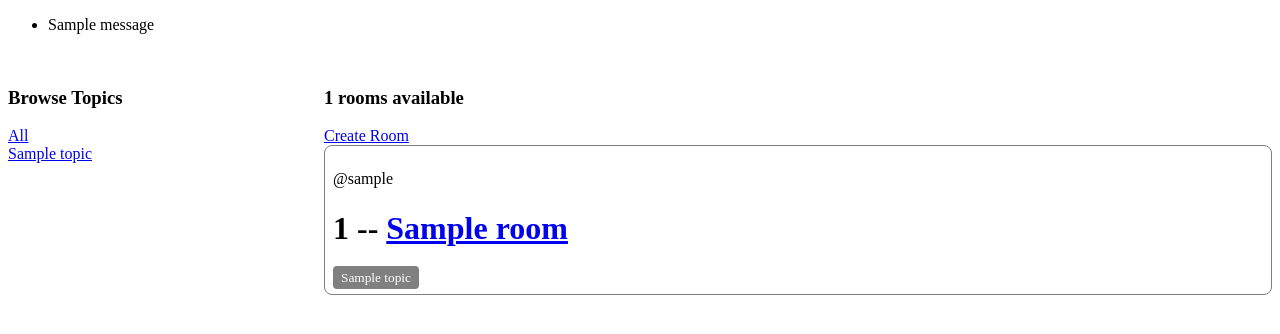
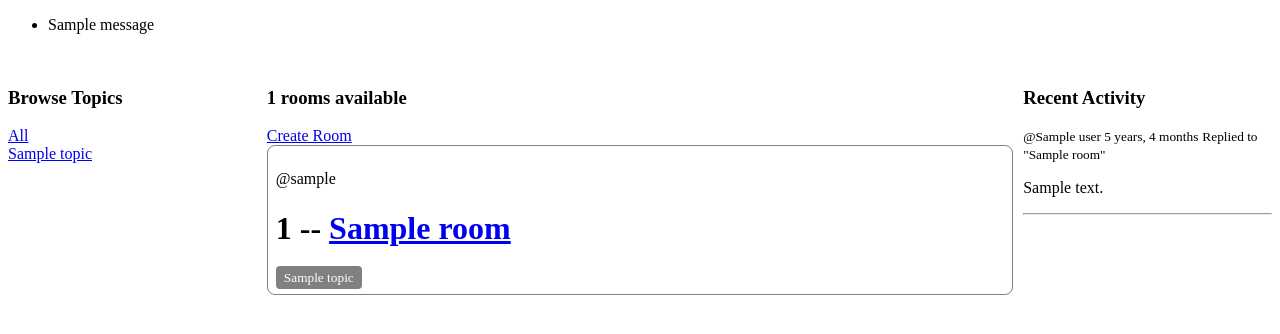
Before and after one commit to Abdul-Mannan-Qaderi/tech-hub, a Django app: template base/templates/base/home.html in a window 1280 px wide. Shown: the part 135-469 px from the top of the page. Run offline with Django 5.2, Linux system fonts and the light colour scheme; the template is opened without the code that fills it: most values are stand-ins (such as "Sample title", 1, 10 or a date in 2020); one stand-in notice (Sample message) is shown.

Commit message:
finish activity feed section

```diff
--- a/base/templates/base/home.html
+++ b/base/templates/base/home.html
@@ -2,7 +2,8 @@
 <style>
 	.home-container {
 		display: grid;
-		grid-template-columns: 1fr 3fr;
+		grid-template-columns: 1fr 3fr 1fr;
+		gap: 10px;
 	}
 </style>
 <div class="home-container">
@@ -38,5 +39,21 @@
 		</div>
 		{% endfor %}
 	</div>
+
+	<div>
+		<h3>Recent Activity</h3>
+		{% for message in room_messages %}
+
+		<div>
+			<small>@{{message.user}} {{message.created_at|timesince}}</small>
+			<small>Replied to "{{message.room}}"</small>
+			<p>{{message}}</p>
+			{% if request.user == message.user %}
+			<a href="{% url 'delete-message' message.id %}">Delete</a>
+			{% endif %}
+		</div>
+		<hr />
+		{% endfor %}
+	</div>
 </div>
 {% endblock content %}
```
Also changed, not shown: base/models.py (+8 -0 lines), base/views.py (+4 -5 lines), db.sqlite3.
